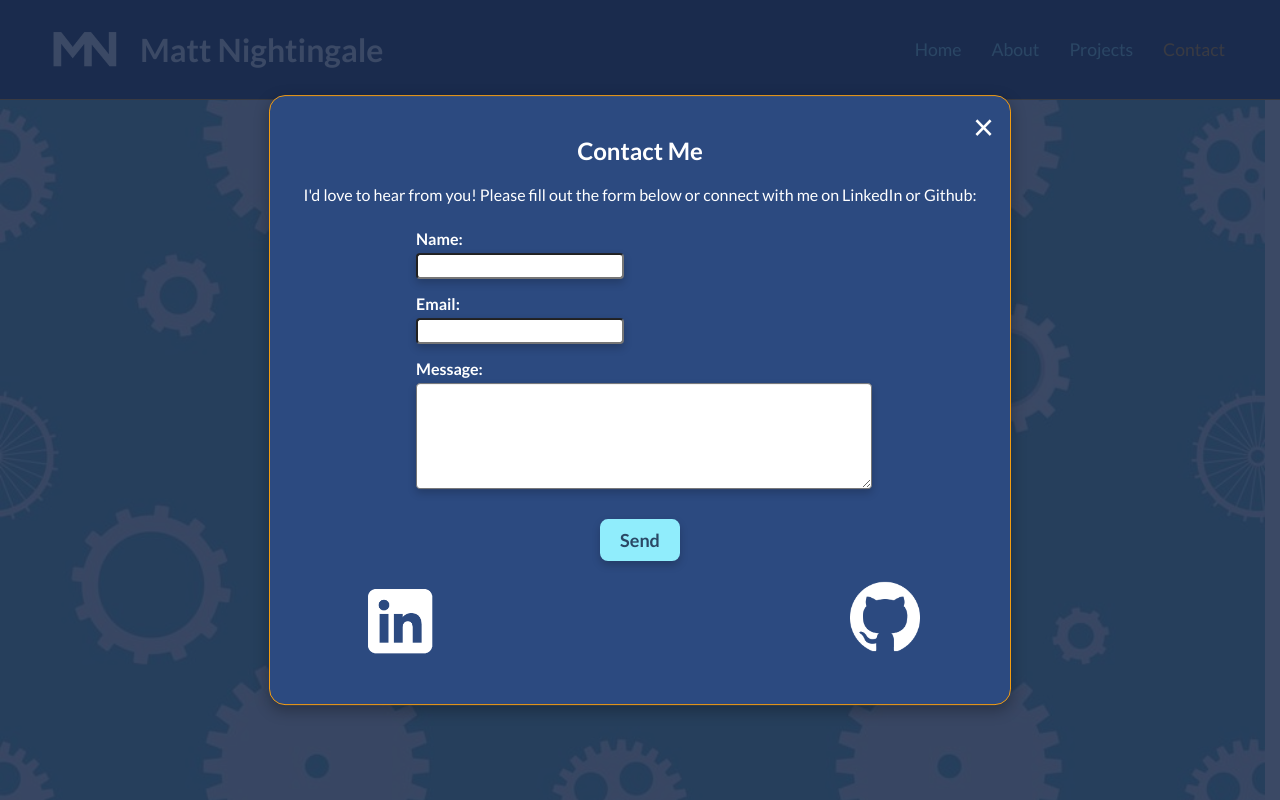
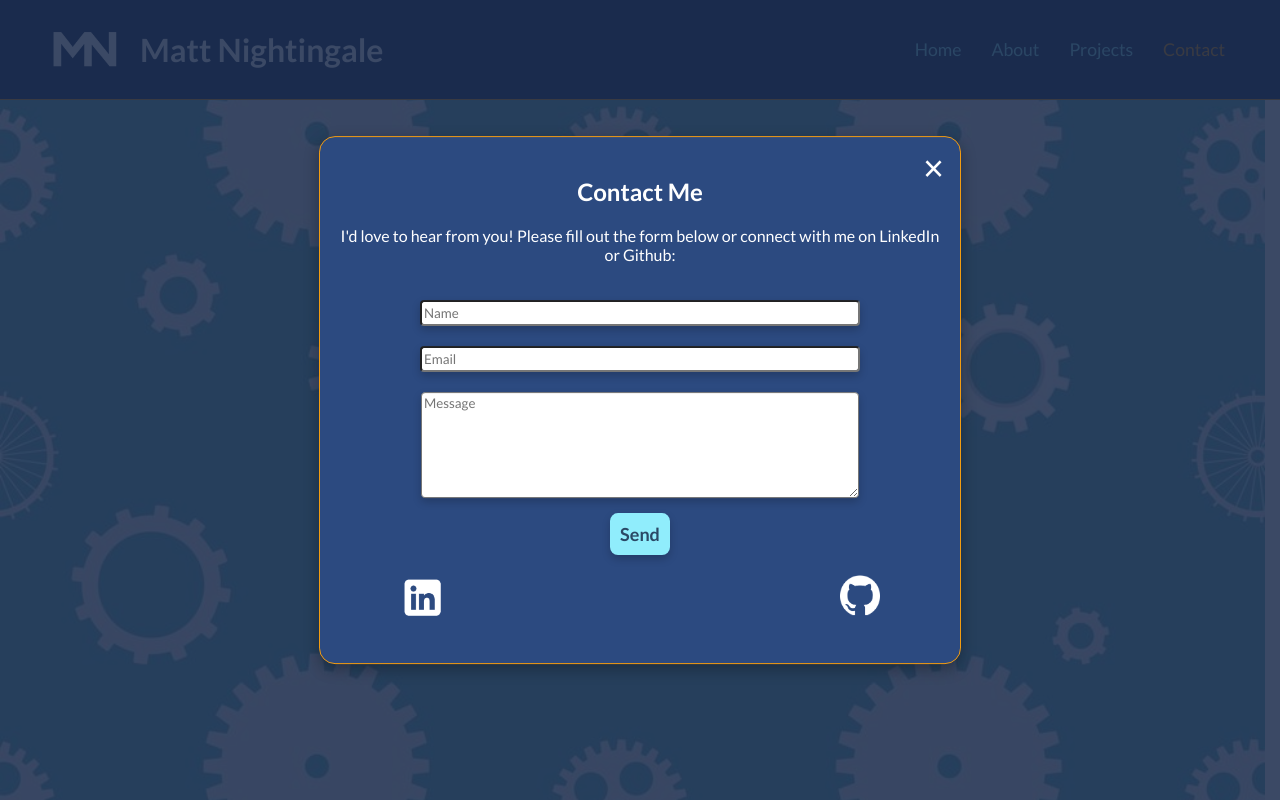
Before and after one commit to MattNightingale/portfolio, a React (Vite) app: page /contact in a window 1280 px wide. Shown: the top 800 px of the page. Built offline with nearby package versions, Linux system fonts and the light colour scheme.

Commit message:
finished contact form

```diff
--- a/package.json
+++ b/package.json
@@ -10,6 +10,7 @@
     "preview": "vite preview"
   },
   "dependencies": {
+    "framer-motion": "^12.24.12",
     "react": "^19.2.0",
     "react-burger-menu": "^3.1.0",
     "react-dom": "^19.2.0",
--- a/src/Components/About/About.jsx
+++ b/src/Components/About/About.jsx
@@ -1,5 +1,7 @@
 import TechStack from "../../Components/TechStack/TeckStack";
 import styles from "./About.module.css";
+import { motion, useInView, useAnimation } from "framer-motion";
+import { useEffect, useRef } from "react";
 
 
 function About() {
--- a/src/Components/ProjectCard/ProjectCard.module.css
+++ b/src/Components/ProjectCard/ProjectCard.module.css
@@ -14,7 +14,6 @@
   box-shadow: 0 4px 8px rgba(0, 0, 0, 0.2);
   box-sizing: border-box;
   position: relative;
-  cursor: pointer;
   scroll-snap-align: center;
 }
 
@@ -47,6 +46,7 @@
 
 .title {
   margin: 10px;
+  font-weight: bold;
 }
 
 .links {
--- a/src/Pages/Contact/Contact.jsx
+++ b/src/Pages/Contact/Contact.jsx
@@ -1,5 +1,6 @@
 import styles from "./Contact.module.css";
 import { useNavigate } from "react-router";
+import { useState } from 'react';
 
 function Contact() {
   const navigate = useNavigate();
@@ -8,6 +9,36 @@ function Contact() {
     navigate(-1);
   };
 
+  const [result, setResult] = useState("");
+
+  const onSubmit = async (event) => {
+    event.preventDefault();
+    const formData = new FormData(event.target);
+    formData.append("access_key", "a57cf384-73b4-40b4-a8c2-5469e3b6d558");
+
+    const response = await fetch("https://api.web3forms.com/submit", {
+      method: "POST",
+      body: formData
+    });
+
+    const data = await response.json();
+    setResult(data.success ? "Success!" : "Error");
+  };
+
+  if (result === "Success!") {
+    return (
+      <div className={styles.wrapper}>
+        <div className={styles.popup}>
+          <button className={styles.closeButton} onClick={handleClose}>
+            &times;
+          </button>
+          <h2 className={styles.title}>Thank You!</h2>
+          <p>Your message has been sent successfully, I endeavour to respond as soon as possible.</p>
+        </div>
+      </div>
+    );
+  }
+
   return (
     <div className={styles.wrapper}>
       <div className={styles.popup}>
@@ -15,24 +46,20 @@ function Contact() {
           &times;
         </button>
         <h2 className={styles.title}>Contact Me</h2>
-        <p>I'd love to hear from you! Please fill out the form below or connect with me on LinkedIn or Github:</p>
-        <div className={styles.form}>
-          <form>
-            <label className={styles.label}>
-              Name:
-              <input type="text" name="name" className={styles.input} />
-            </label>
-            <label className={styles.label}>
-              Email:
-              <input type="email" name="email" className={styles.input} />
-            </label>
-            <label className={styles.label}>
-              Message:
-              <textarea name="message" className={styles.textarea}></textarea>
-            </label>
-            <button type="submit" className={styles.submitButton}>Send</button>
+        <p>
+          I'd love to hear from you! Please fill out the form below or connect
+          with me on LinkedIn or Github:
+        </p>
+        <div className={styles.formContainer}>
+          <form onSubmit={onSubmit} className={styles.form}>
+            <input type="text" name="name" placeholder="Name" requiredclassName={styles.input} />
+            <input type="email" name="email" placeholder="Email" required className={styles.input} />
+            <textarea name="message" placeholder="Message" required className={styles.textarea}></textarea>
+            <button type="submit" className={styles.submitButton}>
+              Send
+            </button>
           </form>
-          </div>
+        </div>
         <div className={styles.links}>
           <a
             href="https://www.linkedin.com/in/matt-nightingale-925639129/"
@@ -50,7 +77,11 @@ function Contact() {
             target="_blank"
             rel="noopener noreferrer"
           >
-            <img src="assets/github.png" alt="GitHub" className={styles.githubIcon} />
+            <img
+              src="assets/github.png"
+              alt="GitHub"
+              className={styles.githubIcon}
+            />
           </a>
         </div>
       </div>
--- a/src/Pages/Contact/Contact.module.css
+++ b/src/Pages/Contact/Contact.module.css
@@ -22,9 +22,9 @@
     padding: 20px;
     border-radius: 16px;
     z-index: 1000;
-    width: 60%;
+    width: 80%;
     min-width: 300px;
-    max-width: 700px;
+    max-width: 600px;
     text-align: center;
     color: var(--text-color);
     border: 1px solid var(--accent-color);
@@ -47,28 +47,29 @@
     transform: scale(1.1);
 }
 
-form {
-    width: 80%;
+
+.formContainer {
+    width: 100%;
+    display: flex;
+    align-items: center;
+    justify-content: center;
+}
+
+.form {
+    width: 90%;
     margin: 0 auto;
     display: flex;
     flex-direction: column;
     align-items: center;
     justify-content: center;
     gap: 15px;
-    margin-top: 20px;
+    margin-top: 10px;
 }
 
-.label {
-    align-self: flex-start;
-    margin-left: 10%;
-    font-weight: bold;
-    display: inline;
-    text-align: left;
-}
-
-.input {
+input {
     margin-top: 5px;
-    width: 200px;
+    width: 80%;
+    min-width: 250px;
     height: 20px;
     display: block;
     border-radius: 4px;
@@ -79,7 +80,8 @@ form {
 .textarea {
     display: block;
     resize: vertical;
-    width: 450px;
+    width: 80%;
+    min-width: 250px;
     height: 100px;
     margin-top: 5px;
     border-radius: 4px;
@@ -88,8 +90,7 @@ form {
 }
 
 .submitButton {
-    margin-top: 15px;
-    padding: 10px 20px;
+    padding: 10px;
     background-color: var(--secondary-color);
     color: var(--background-color);
     border: none;
@@ -118,14 +119,14 @@ form {
 }
 
 .githubIcon {
-    width: 70px;
-    height: 70px;
+    width: 40px;
+    height: 40px;
 
 }
 
 .linkedinIcon {
-    width: 80px;
-    height: 80px;
+    width: 45px;
+    height: 45px;
     margin-bottom: 20px;
 }
 
```
Also changed, not shown: 1 other file (tests, documents, lock files or other folders).
